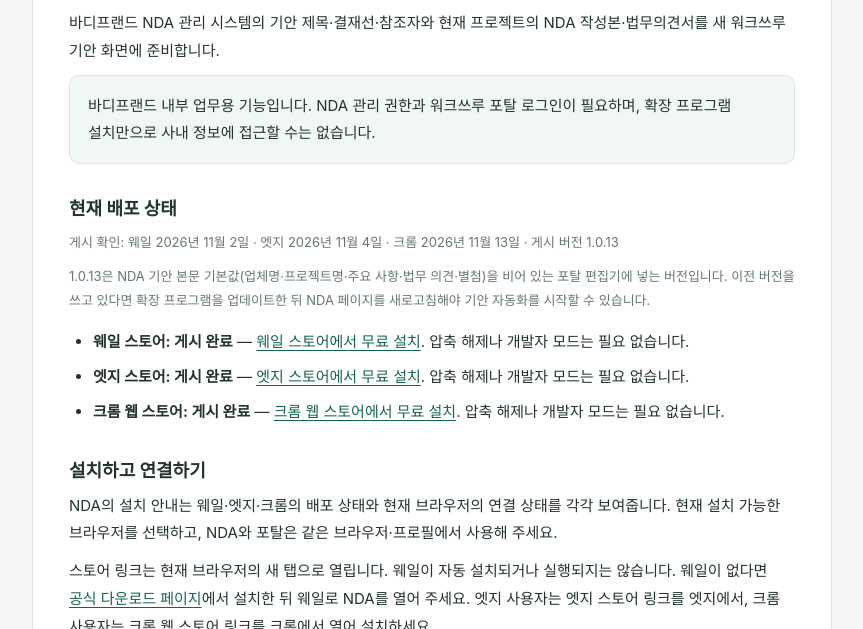
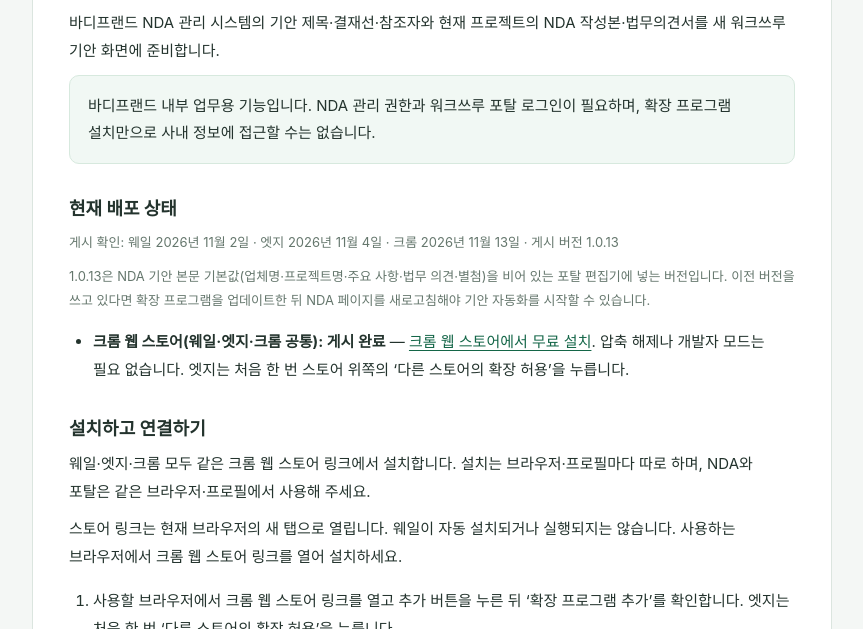
Before and after one commit to bf-sw/nda-extension-guide, a plain HTML site: page extension-support.html in a window 1280 px wide. Shown: the part 171-800 px from the top of the page, without its empty margins (208-1071 px from the left). Drawn offline with Linux system fonts and the light colour scheme.

Commit message:
Install from the Chrome Web Store on Whale, Edge and Chrome
Co-Authored-By: Claude Opus 5.5 <noreply@anthropic.com>

```diff
--- a/extension-support.html
+++ b/extension-support.html
@@ -18,15 +18,13 @@
   <p class="meta">게시 확인: 웨일 2026년 11월 2일 · 엣지 2026년 11월 4일 · 크롬 2026년 11월 13일 · 게시 버전 1.0.13</p>
   <p class="meta">1.0.13은 NDA 기안 본문 기본값(업체명·프로젝트명·주요 사항·법무 의견·별첨)을 비어 있는 포탈 편집기에 넣는 버전입니다. 이전 버전을 쓰고 있다면 확장 프로그램을 업데이트한 뒤 NDA 페이지를 새로고침해야 기안 자동화를 시작할 수 있습니다.</p>
   <ul>
-    <li><strong>웨일 스토어: 게시 완료</strong> — <a href="https://store.whale.naver.com/detail/nmfmeagcplbbgklodnohiffhmlnccmlc" target="_blank" rel="noopener noreferrer">웨일 스토어에서 무료 설치</a>. 압축 해제나 개발자 모드는 필요 없습니다.</li>
-    <li><strong>엣지 스토어: 게시 완료</strong> — <a href="https://microsoftedge.microsoft.com/addons/detail/hmmjbiefojgmdlainofboggfjbjlnepg" target="_blank" rel="noopener noreferrer">엣지 스토어에서 무료 설치</a>. 압축 해제나 개발자 모드는 필요 없습니다.</li>
-    <li><strong>크롬 웹 스토어: 게시 완료</strong> — <a href="https://chromewebstore.google.com/detail/fmcgfmkbjkjbhikllppckoahmobbphbp" target="_blank" rel="noopener noreferrer">크롬 웹 스토어에서 무료 설치</a>. 압축 해제나 개발자 모드는 필요 없습니다.</li>
+    <li><strong>크롬 웹 스토어(웨일·엣지·크롬 공통): 게시 완료</strong> — <a href="https://chromewebstore.google.com/detail/fmcgfmkbjkjbhikllppckoahmobbphbp" target="_blank" rel="noopener noreferrer">크롬 웹 스토어에서 무료 설치</a>. 압축 해제나 개발자 모드는 필요 없습니다. 엣지는 처음 한 번 스토어 위쪽의 ‘다른 스토어의 확장 허용’을 누릅니다.</li>
   </ul>
   <h2>설치하고 연결하기</h2>
-  <p>NDA의 설치 안내는 웨일·엣지·크롬의 배포 상태와 현재 브라우저의 연결 상태를 각각 보여줍니다. 현재 설치 가능한 브라우저를 선택하고, NDA와 포탈은 같은 브라우저·프로필에서 사용해 주세요.</p>
-  <p>스토어 링크는 현재 브라우저의 새 탭으로 열립니다. 웨일이 자동 설치되거나 실행되지는 않습니다. 웨일이 없다면 <a href="https://whale.naver.com/" target="_blank" rel="noopener noreferrer">공식 다운로드 페이지</a>에서 설치한 뒤 웨일로 NDA를 열어 주세요. 엣지 사용자는 엣지 스토어 링크를 엣지에서, 크롬 사용자는 크롬 웹 스토어 링크를 크롬에서 열어 설치하세요.</p>
+  <p>웨일·엣지·크롬 모두 같은 크롬 웹 스토어 링크에서 설치합니다. 설치는 브라우저·프로필마다 따로 하며, NDA와 포탈은 같은 브라우저·프로필에서 사용해 주세요.</p>
+  <p>스토어 링크는 현재 브라우저의 새 탭으로 열립니다. 웨일이 자동 설치되거나 실행되지는 않습니다. 사용하는 브라우저에서 크롬 웹 스토어 링크를 열어 설치하세요.</p>
   <ol>
-    <li>사용할 브라우저에서 해당 스토어 링크를 엽니다. 웨일은 ‘추가하기’, 엣지는 ‘다운로드’ 또는 ‘받기’, 크롬은 ‘Chrome에 추가’를 누르고 확장 추가를 확인합니다.</li>
+    <li>사용할 브라우저에서 크롬 웹 스토어 링크를 열고 추가 버튼을 누른 뒤 ‘확장 프로그램 추가’를 확인합니다. 엣지는 처음 한 번 ‘다른 스토어의 확장 허용’을 누릅니다.</li>
     <li>설치한 브라우저의 같은 프로필에서 NDA 관리 시스템으로 돌아와 ‘연결 다시 확인’을 눌러 새로고침하고 연결 상태를 확인합니다.</li>
     <li>진행 과정의 4단계에서 ‘기안 작성하기’를 누르고, 제목을 확인하거나 수정한 뒤 ‘기안 자동화 시작’을 누릅니다.</li>
     <li>새 포탈 창에서 필요하면 직접 로그인하고 자동 준비가 끝날 때까지 원래 NDA 탭을 열어 둡니다.</li>
@@ -46,10 +44,10 @@
   </ul>
   <p>위쪽의 차단 목록(‘…사용할 수 없음’, ‘…허용되지 않음’)에 넣지 않도록 주의하세요. 목록에 <code>https://portal.bodyfriend.co.kr</code>가 보이면 완료입니다. 자동 입력이 진행 중이면 포탈의 ‘결재선 창 열기’를 한 번 눌러 이어가세요. 이미 중지됐다면 NDA에서 다시 시작합니다. 다음 기안부터 저장한 허용 설정이 적용됩니다.</p>
   <h2>크롬에서 사용하려면</h2>
-  <p>크롬은 크롬 웹 스토어에서 설치합니다. 웨일·엣지의 설치 상태는 크롬에 공유되지 않으므로 크롬에서 따로 설치해야 합니다. 설치한 확장이 응답하면 NDA 안내에 ‘설치·연결 완료’와 사용 중인 버전이 표시됩니다.</p>
+  <p>크롬도 같은 크롬 웹 스토어 링크에서 설치합니다. 다른 브라우저의 설치 상태는 공유되지 않으므로 브라우저마다 따로 설치해야 합니다. 설치한 확장이 응답하면 NDA 안내에 ‘설치·연결 완료’와 사용 중인 버전이 표시됩니다.</p>
   <p>예전에 폴더로 직접 설치한 확장을 크롬에서 쓰고 있었다면, 진행 중인 기안을 마친 뒤 크롬 웹 스토어에서 새로 설치하고 크롬 확장 프로그램 목록에서 예전 설치본을 삭제하세요. 회사 정책으로 폴더 설치가 막힌 경우 임의로 우회하지 말고 사내 브라우저 관리 담당자에게 확인해 주세요.</p>
   <h2>기존 설치본과 중복 설치 확인</h2>
-  <p>기존 스토어 설치본은 삭제하지 않고 업데이트하세요. 1.0.13보다 낮은 버전이 표시되면 진행 중인 기안을 마친 뒤 사용하는 브라우저의 스토어(웨일 스토어·엣지 스토어·크롬 웹 스토어)에서 ‘업데이트’를 누르고 NDA 페이지를 새로고침합니다. 1.0.13으로 연결되면 기안 본문까지 자동으로 준비됩니다.</p>
+  <p>크롬 웹 스토어에서 받은 확장은 삭제하지 않고 업데이트하세요. 예전에 웨일 스토어·엣지 스토어에서 받은 확장은 크롬 웹 스토어 것과 다른 확장이라 업데이트되지 않습니다. 진행 중인 기안을 마친 뒤 크롬 웹 스토어에서 새로 설치하고 예전 것을 삭제한 다음 NDA 페이지를 새로고침하세요. 두 개가 함께 켜져 있으면 NDA가 ‘확장 두 개 설치됨’으로 기안 시작을 막습니다.</p>
   <p>폴더로 직접 설치했거나 삭제된 예전 스토어 등록의 설치본을 사용한다면 진행 중인 기안을 마친 뒤 사용하는 브라우저의 확장 목록에서 이전 설치본을 삭제하고 현재 스토어에서 설치하세요. 스토어 개발자센터의 등록은 삭제하지 마세요.</p>
   <p>‘설치 상태 확인 필요’는 이전 버전의 응답만 감지되어 현재 설치 상태를 확정할 수 없다는 뜻입니다. 삭제·비활성화 후에는 NDA 페이지를 새로고침하세요. 스토어 설치본을 삭제했어도 같은 이름의 직접 설치본이 켜져 있으면 계속 응답할 수 있습니다.</p>
   <h2>연결이 안 될 때</h2>
```
